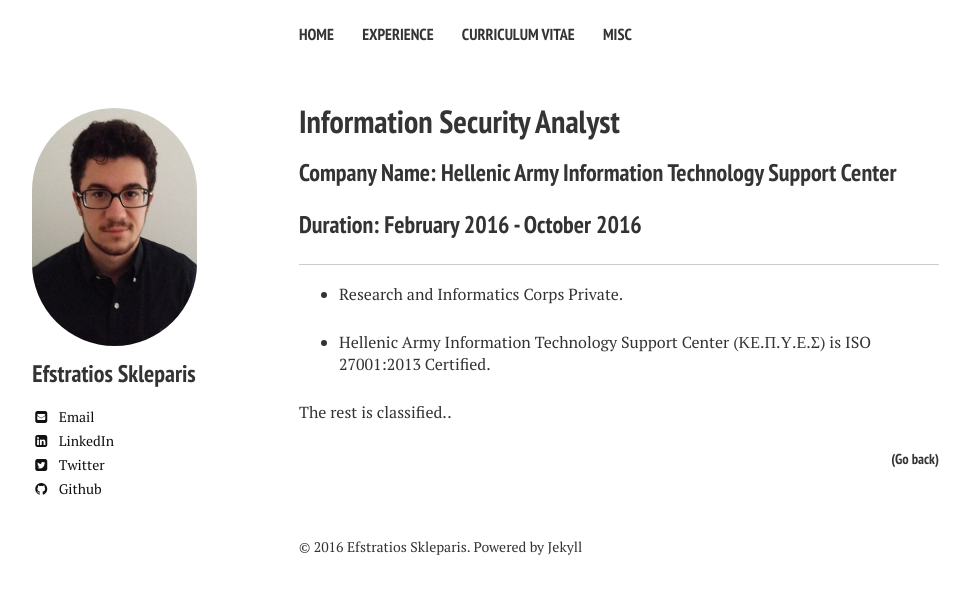
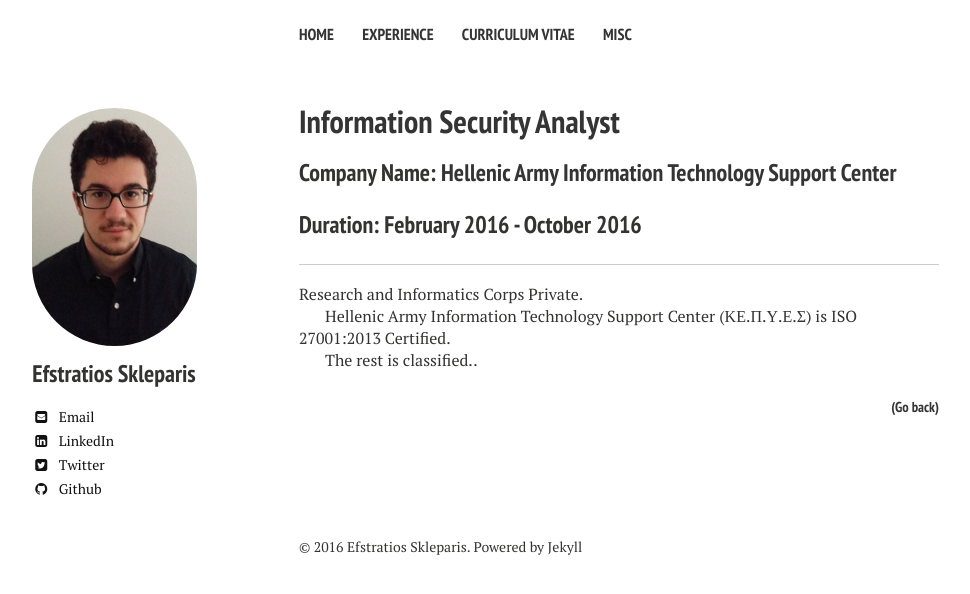
Before and after one commit to efstratios/efstratios.github.io, a Jekyll site: the page built from _posts/2016-01-18-greek_army.md, in a window 1280 px wide. Shown: the top 594 px of the page, without its empty margins (21-991 px from the left). Built offline with Jekyll 4.4.1, drawn with Linux system fonts in a browser that asks for light colours; nearby versions of some CDN libraries.

Commit message:
new stuff

```diff
--- a/_posts/2016-01-18-greek_army.md
+++ b/_posts/2016-01-18-greek_army.md
@@ -13,8 +13,8 @@
 
 ---
 
-- Research and Informatics Corps Private.
+Research and Informatics Corps Private.
 
-- Hellenic Army Information Technology Support Center (ΚΕ.Π.Υ.Ε.Σ) is ISO 27001:2013 Certified.
+Hellenic Army Information Technology Support Center (ΚΕ.Π.Υ.Ε.Σ) is ISO 27001:2013 Certified.
 
 The rest is classified..
```
